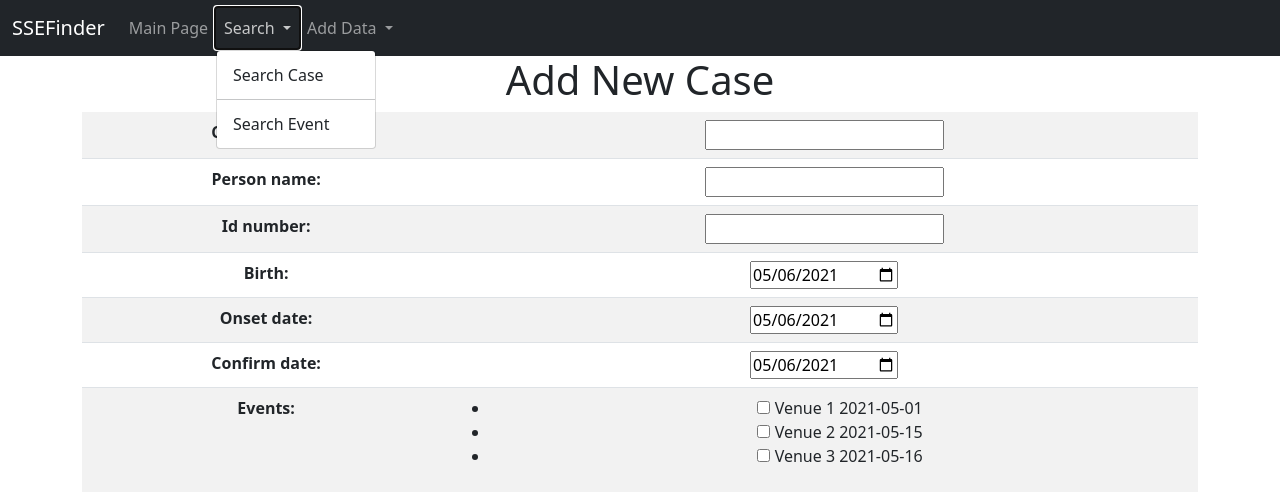
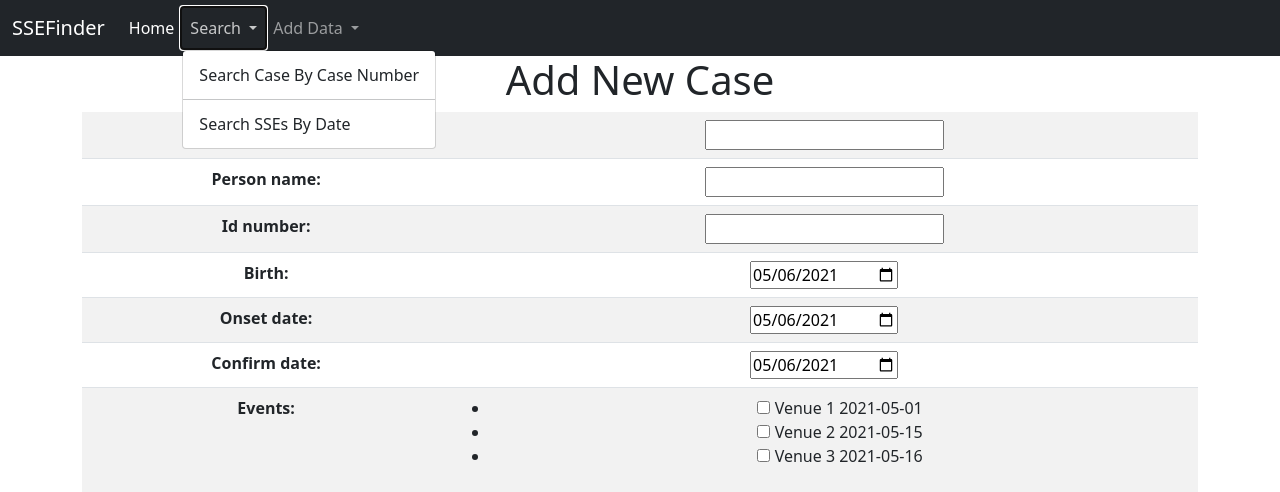
Before and after one commit to allcody/SSEFinderP, a Django app: page /caseForm in a window 1280 px wide, after a click on "Search". Shown: the top 492 px of the page. Run offline with Django 3.2, Linux system fonts and the light colour scheme; data comes from the database, SQL or seed files in the repository; parts of the project's set-up code (start-up, migrations or seed data) failed here and were passed over; some libraries are stand-ins or nearby versions.

Commit message:
Update base.html

```diff
--- a/templates/base.html
+++ b/templates/base.html
@@ -5,9 +5,12 @@
     <!-- Required meta tags -->
     <meta charset="utf-8">
     <meta name="viewport" content="width=device-width, initial-scale=1">
+    <meta http-equiv="Content-Security-Policy" content="upgrade-insecure-requests">
 
     <!-- Bootstrap CSS -->
+    {% load static %}
     <link href="https://cdn.jsdelivr.net/npm/bootstrap@5.0.0-beta3/dist/css/bootstrap.min.css" rel="stylesheet" integrity="sha384-eOJMYsd53ii+scO/bJGFsiCZc+5NDVN2yr8+0RDqr0Ql0h+rP48ckxlpbzKgwra6" crossorigin="anonymous">
+    <link rel="stylesheet"  href="{%  static  'style.css'  %}">
 
     <title>SSEFinder System</title>
   </head>
@@ -21,16 +24,16 @@
           <div class="collapse navbar-collapse" id="navbarSupportedContent">
             <ul class="navbar-nav me-auto mb-2 mb-lg-0">
               <li class="nav-item">
-                <a class="nav-link" href="#">Main Page</a>
+                <a class="nav-link active" aria-current="page" href="{% url 'test' %}">Home</a>
               </li>
               <li class="nav-item dropdown">
                 <a class="nav-link dropdown-toggle" href="#" id="navbarDropdown" role="button" data-bs-toggle="dropdown" aria-expanded="false">
                   Search
                 </a>
                 <ul class="dropdown-menu" aria-labelledby="navbarDropdown">
-                  <li><a class="dropdown-item" href="#">Search Case</a></li>
+                  <li><a class="dropdown-item" href="#">Search Case By Case Number</a></li>
                   <li><hr class="dropdown-divider"></li>
-                  <li><a class="dropdown-item" href="#">Search Event</a></li>
+                  <li><a class="dropdown-item" href="#">Search SSEs By Date</a></li>
                 </ul>
               </li>
               <li class="nav-item dropdown">
@@ -38,9 +41,9 @@
                   Add Data
                 </a>
                 <ul class="dropdown-menu" aria-labelledby="navbarDropdown">
-                  <li><a class="dropdown-item" href="caseForm">Add Case</a></li>
+                  <li><a class="dropdown-item" href="{% url 'case-form' %}">Add Case</a></li>
                   <li><hr class="dropdown-divider"></li>
-                  <li><a class="dropdown-item" href="eventForm">Add Event</a></li>
+                  <li><a class="dropdown-item" href="{% url 'event-form' %}">Add Event</a></li>
                 </ul>
               </li>
             </ul>
```
